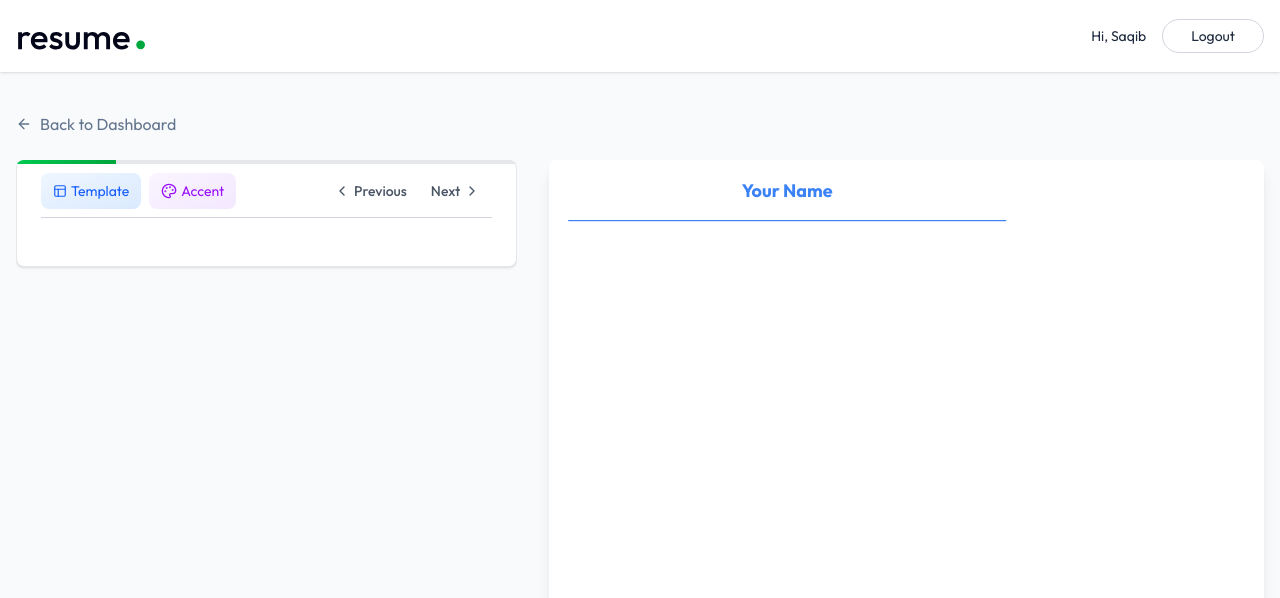
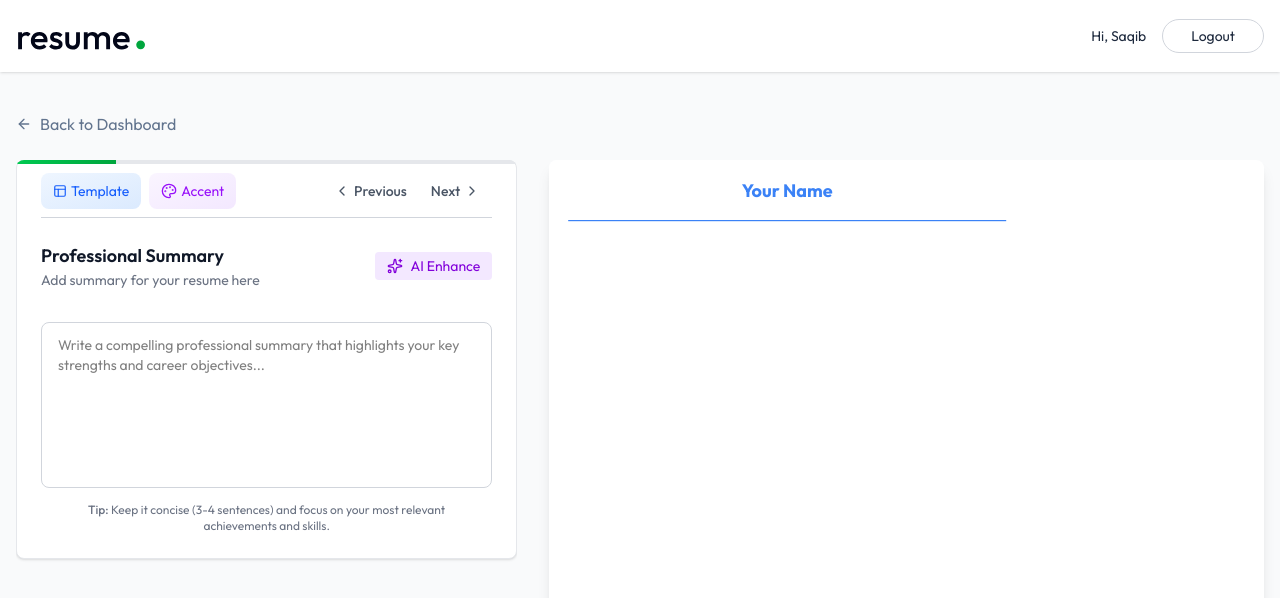
Before and after one commit to SaqibShafiq007/ai-resume-builder, a React (Vite) app in the folder client/: page /app/builder/1 in a window 1280 px wide. Both pictures are taken after a click on the button "Next". Shown: the top 598 px of the page. Built offline with nearby package versions, Linux system fonts and the light colour scheme.

Commit message:
add functionality of proffesional Summary

```diff
--- /dev/null
+++ b/client/src/components/ProfessionalSumarryForm.jsx
@@ -0,0 +1,47 @@
+import React from "react";
+import { Sparkles } from "lucide-react"; //
+
+const ProfessionalSummaryForm = ({ data, onChange, setResumeData }) => {
+  return (
+    <div className="space-y-4">
+      <div className="flex items-center justify-between">
+        <div>
+          <h3 className="flex items-center gap-2 text-lg font-semibold text-gray-900">
+            Professional Summary
+          </h3>
+          <p className="text-sm text-gray-500">
+            Add summary for your resume here
+          </p>
+        </div>
+
+        {/* AI Enhance Button */}
+        <button
+          className="flex items-center gap-2 px-3 py-1 text-sm bg-purple-100
+                     text-purple-700 rounded hover:bg-purple-200 transition-colors disabled:opacity-50"
+          type="button"
+        >
+          <Sparkles className="size-4" />
+          AI Enhance
+        </button>
+      </div>
+
+
+      {/* Summary Input Field */}
+      <div className="mt-6">
+        <textarea
+          value={data || ""}
+          onChange={(e) => onChange(e.target.value)}
+          rows={7}
+          className="w-full p-3 px-4 mt-2 border text-sm border-gray-300 rounded-lg focus:ring focus:ring-blue-500 focus:border-blue-500 outline-none transition-colors resize-none"
+          placeholder="Write a compelling professional summary that highlights your key strengths and career objectives..."
+        />
+        <p className="text-xs text-gray-500 max-w-4/5 mx-auto text-center mt-2">
+          <span className="font-medium">Tip:</span> Keep it concise (3-4
+          sentences) and focus on your most relevant achievements and skills.
+        </p>
+      </div>
+    </div>
+  );
+};
+
+export default ProfessionalSummaryForm;
--- a/client/src/pages/ResumeBuilder.jsx
+++ b/client/src/pages/ResumeBuilder.jsx
@@ -17,6 +17,7 @@
 import ResumePreview from "../components/ResumePreview";
 import TemplateSelector from "../components/TemplateSelector";
 import ColorPicker from "../components/ColorPicker";
+import ProfessionalSummaryForm from "../components/ProfessionalSumarryForm";
 
 function ResumeBuilder() {
   const [resumeData, setResumeData] = useState({
@@ -149,6 +150,21 @@
                   setRemoveBackground={setRemoveBackground}
                 />
               )}
+
+              {activeSection.id === "summary" && (
+                <ProfessionalSummaryForm
+                  data={resumeData.professional_summary}
+                  onChange={(data) =>
+                    setResumeData((prev) => ({ ...prev, professional_summary: data}))}
+                  setResumeData={setResumeData}
+                />
+              )}
+
+
+
+
+
+
             </div>
           </div>
         </div>
```
